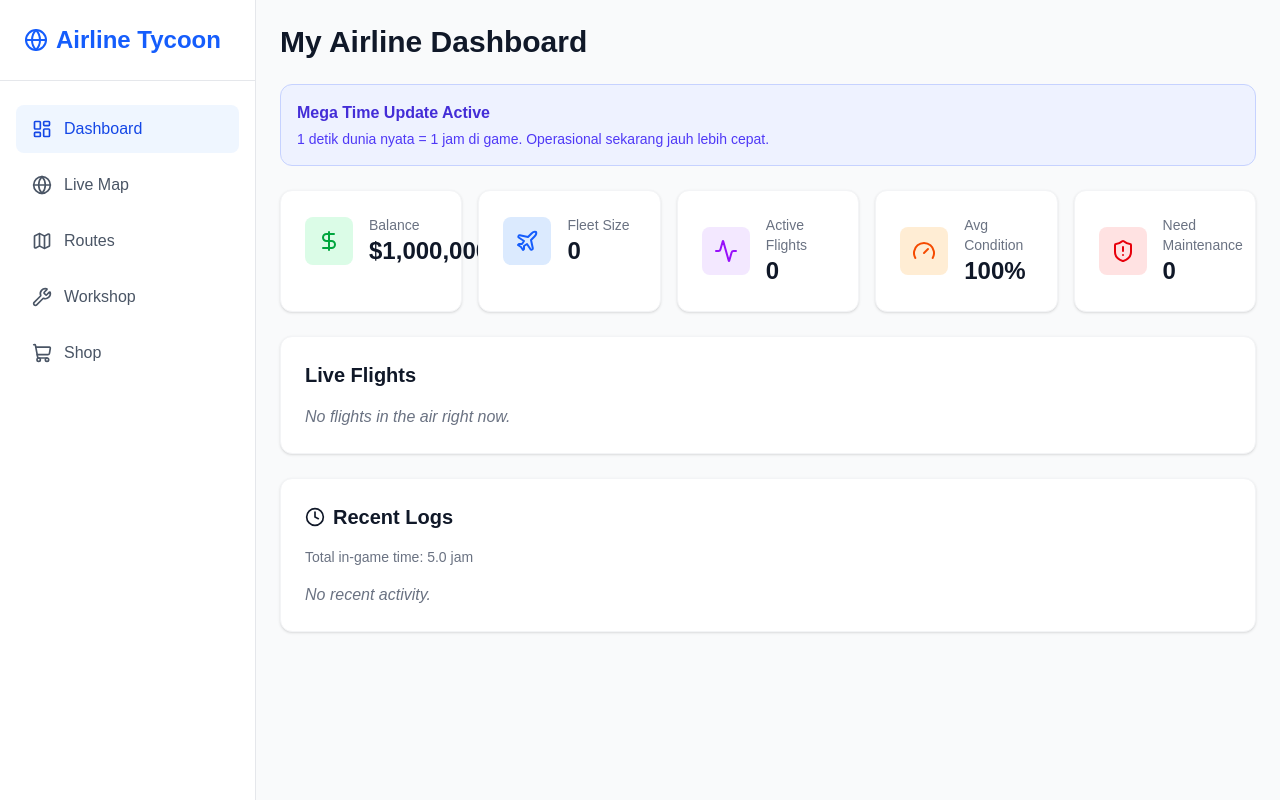
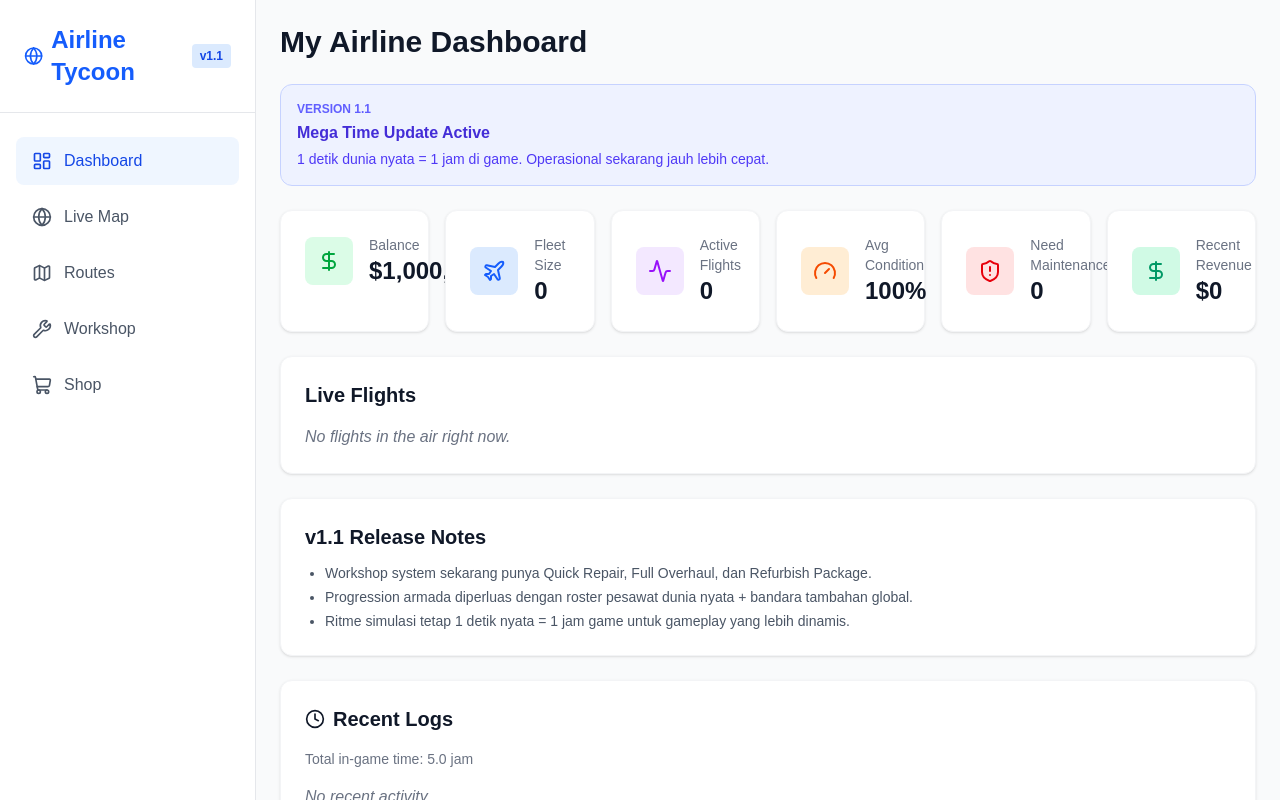
Before and after one commit to iwkiwkwo1-a11y/cek-spek-v2, a Next.js app: page / in a window 1280 px wide. Built offline with nearby package versions, Linux system fonts and the light colour scheme.

Commit message:
Fix duplicated revenue card in dashboard v1.1 layout

```diff
--- a/src/app/page.tsx
+++ b/src/app/page.tsx
@@ -38,6 +38,7 @@ export default function Home() {
           <h1 className="text-2xl font-black text-blue-600 flex items-center gap-2">
             <Globe className="text-blue-600" />
             Airline Tycoon
+            <span className="text-xs bg-blue-100 text-blue-700 px-2 py-1 rounded">v1.1</span>
           </h1>
         </div>
 
--- a/src/components/game/Dashboard.tsx
+++ b/src/components/game/Dashboard.tsx
@@ -12,6 +12,8 @@ export default function Dashboard() {
   const activeFlightDetails = planes.filter(p => p.status === 'flying' && p.route);
   const criticalPlanes = planes.filter((p) => p.condition < 35).length;
 
+  const recentIncome = useMemo(() => logs.slice(0, 5).reduce((sum, log) => sum + log.income, 0), [logs]);
+
   const averageCondition = useMemo(() => {
     if (planes.length === 0) return 100;
     return planes.reduce((sum, plane) => sum + plane.condition, 0) / planes.length;
@@ -22,11 +24,12 @@ export default function Dashboard() {
       <h1 className="text-3xl font-bold">{companyName} Dashboard</h1>
 
       <div className="bg-indigo-50 border border-indigo-200 rounded-xl p-4">
+        <p className="text-xs font-bold text-indigo-500 mb-1">VERSION 1.1</p>
         <p className="text-indigo-700 font-semibold">Mega Time Update Active</p>
         <p className="text-sm text-indigo-600 mt-1">1 detik dunia nyata = 1 jam di game. Operasional sekarang jauh lebih cepat.</p>
       </div>
 
-      <div className="grid grid-cols-1 md:grid-cols-2 xl:grid-cols-5 gap-4">
+      <div className="grid grid-cols-1 md:grid-cols-2 xl:grid-cols-6 gap-4">
         <div className="bg-white p-6 rounded-xl shadow-sm border border-gray-100">
           <div className="flex items-center gap-4">
             <div className="p-3 bg-green-100 rounded-lg text-green-600"><DollarSign size={24} /></div>
@@ -55,6 +58,12 @@ export default function Dashboard() {
           <div className="flex items-center gap-4">
             <div className="p-3 bg-red-100 rounded-lg text-red-600"><ShieldAlert size={24} /></div>
             <div><p className="text-sm text-gray-500">Need Maintenance</p><p className="text-2xl font-bold">{criticalPlanes}</p></div>
+          </div>
+        </div>
+        <div className="bg-white p-6 rounded-xl shadow-sm border border-gray-100">
+          <div className="flex items-center gap-4">
+            <div className="p-3 bg-emerald-100 rounded-lg text-emerald-600"><DollarSign size={24} /></div>
+            <div><p className="text-sm text-gray-500">Recent Revenue</p><p className="text-2xl font-bold">${recentIncome.toLocaleString()}</p></div>
           </div>
         </div>
       </div>
@@ -86,6 +95,15 @@ export default function Dashboard() {
       </div>
 
       <div className="bg-white rounded-xl shadow-sm border border-gray-100 p-6">
+        <h2 className="text-xl font-bold mb-3">v1.1 Release Notes</h2>
+        <ul className="list-disc pl-5 text-sm text-gray-600 space-y-1">
+          <li>Workshop system sekarang punya Quick Repair, Full Overhaul, dan Refurbish Package.</li>
+          <li>Progression armada diperluas dengan roster pesawat dunia nyata + bandara tambahan global.</li>
+          <li>Ritme simulasi tetap 1 detik nyata = 1 jam game untuk gameplay yang lebih dinamis.</li>
+        </ul>
+      </div>
+
+      <div className="bg-white rounded-xl shadow-sm border border-gray-100 p-6">
         <h2 className="text-xl font-bold mb-4 flex items-center gap-2"><Clock size={20} /> Recent Logs</h2>
         <p className="text-sm text-gray-500 mb-4">Total in-game time: {gameHoursElapsed.toFixed(1)} jam</p>
         <div className="space-y-4">
--- a/src/components/game/Workshop.tsx
+++ b/src/components/game/Workshop.tsx
@@ -10,7 +10,7 @@ const getUpgradeCost = (level: number, type: 'engine' | 'capacity' | 'fuelEffici
 };
 
 export default function Workshop() {
-  const { money, planes, upgradePlane, maintainPlane, overhaullPlane, refurbishPlane } = useGameStore();
+  const { money, planes, upgradePlane, maintainPlane, overhaulPlane, refurbishPlane } = useGameStore();
 
   const handle = (ok: boolean, success: string, fail: string) => alert(ok ? success : fail);
 
@@ -61,7 +61,7 @@ export default function Workshop() {
 
                 <div className="flex items-center justify-between p-3 bg-amber-50 border border-amber-200 rounded-lg">
                   <div className="flex items-center gap-3"><Wrench size={18} className="text-amber-600" /><div><p className="font-medium text-amber-900">Full Overhaul</p><p className="text-sm text-amber-700">100% condition with premium parts</p></div></div>
-                  <button onClick={() => handle(overhaullPlane(plane.id), 'Full overhaul selesai!', 'Overhaul gagal.')} disabled={plane.condition >= 100 || plane.status !== 'idle'} className="px-3 py-2 bg-amber-600 text-white rounded disabled:bg-gray-300 text-sm">${Math.floor((100 - plane.condition) * 800).toLocaleString()}</button>
+                  <button onClick={() => handle(overhaulPlane(plane.id), 'Full overhaul selesai!', 'Overhaul gagal.')} disabled={plane.condition >= 100 || plane.status !== 'idle'} className="px-3 py-2 bg-amber-600 text-white rounded disabled:bg-gray-300 text-sm">${Math.floor((100 - plane.condition) * 800).toLocaleString()}</button>
                 </div>
 
                 <div className="flex items-center justify-between p-3 bg-indigo-50 border border-indigo-200 rounded-lg">
--- a/src/store/useGameStore.ts
+++ b/src/store/useGameStore.ts
@@ -47,7 +47,7 @@ interface GameState {
   buyPlane: (modelId: string) => boolean;
   upgradePlane: (planeId: string, upgradeType: 'engine' | 'capacity' | 'fuelEfficiency' | 'comfort') => boolean;
   maintainPlane: (planeId: string) => boolean;
-  overhaullPlane: (planeId: string) => boolean;
+  overhaulPlane: (planeId: string) => boolean;
   refurbishPlane: (planeId: string) => boolean;
   assignRoute: (planeId: string, destinationId: string, ticketPrice: number) => boolean;
   processOfflineProgress: () => void;
@@ -173,7 +173,7 @@ export const useGameStore = create<GameState>()(
         return true;
       },
 
-      overhaullPlane: (planeId) => {
+      overhaulPlane: (planeId) => {
         const state = get();
         const plane = state.planes.find(p => p.id === planeId);
         if (!plane || plane.status !== 'idle' || plane.condition >= 100) return false;
```
